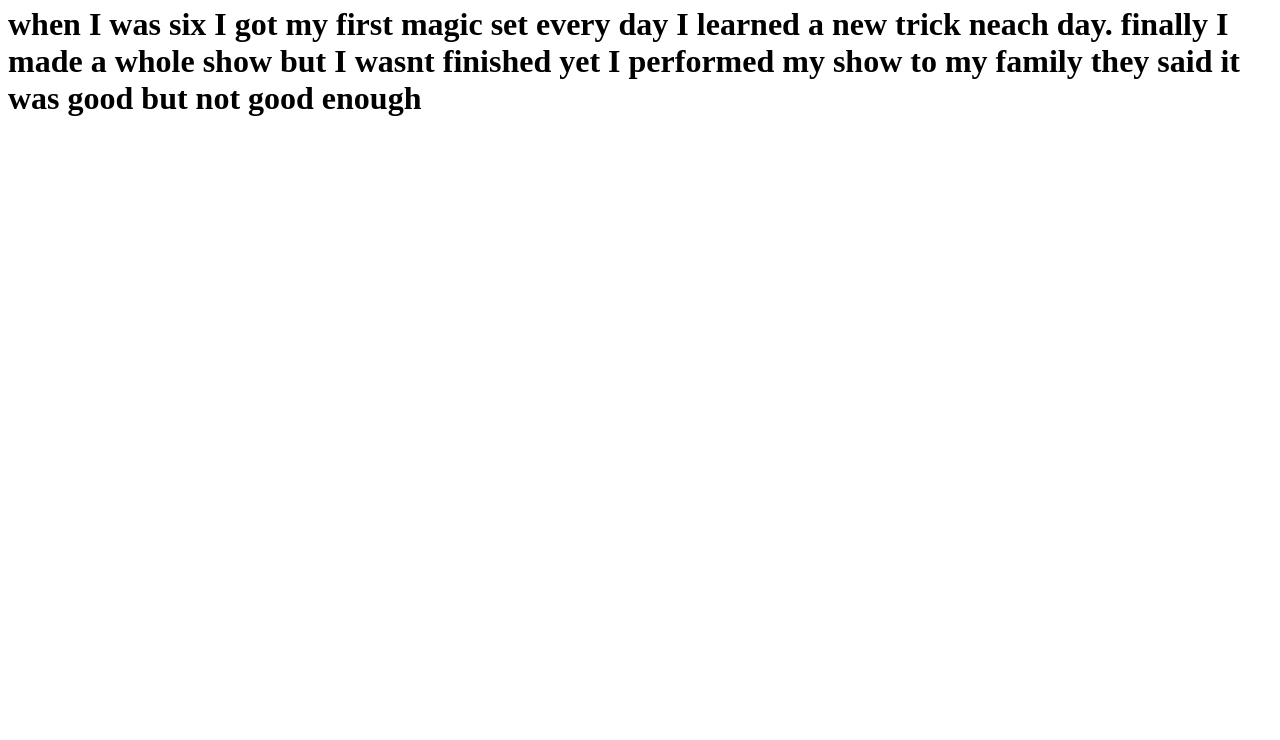
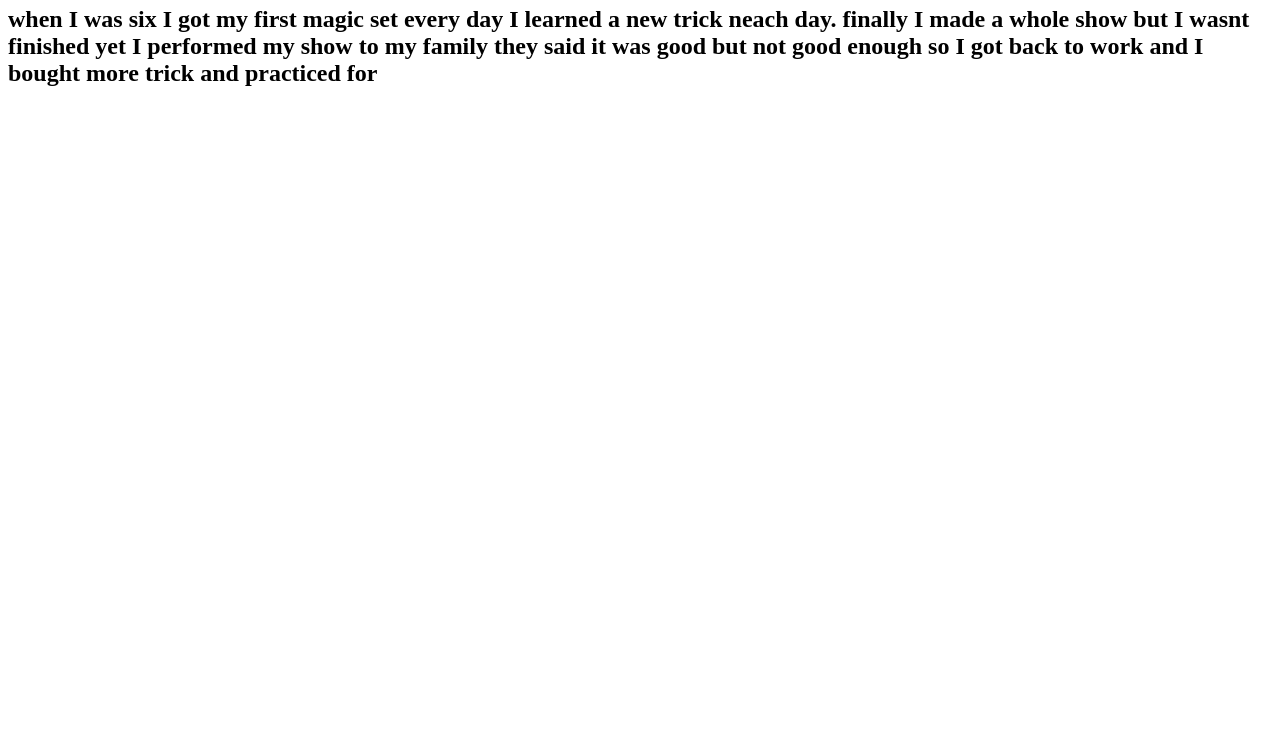
Before and after one commit to Michael-cod/Mhebert22.github.io, a plain HTML site: page index.html in a window 1280 px wide. Shown: the part 60-800 px from the top of the page. Drawn offline with Linux system fonts and the light colour scheme.

Commit message:
Update index.html

```diff
--- a/index.html
+++ b/index.html
@@ -1,5 +1,6 @@
 <h1>michaels magic<h1>
 
-<h9>when I was six I got my first magic set every day I learned a new trick
+<h2>when I was six I got my first magic set every day I learned a new trick
    neach day. finally I made a whole show but I wasnt finished yet I performed my
-  show to my family they said it was good but not good enough <h9>
+  show to my family they said it was good but not good enough so I got back to work and
+   I bought  more trick and practiced for  <h2>
```
